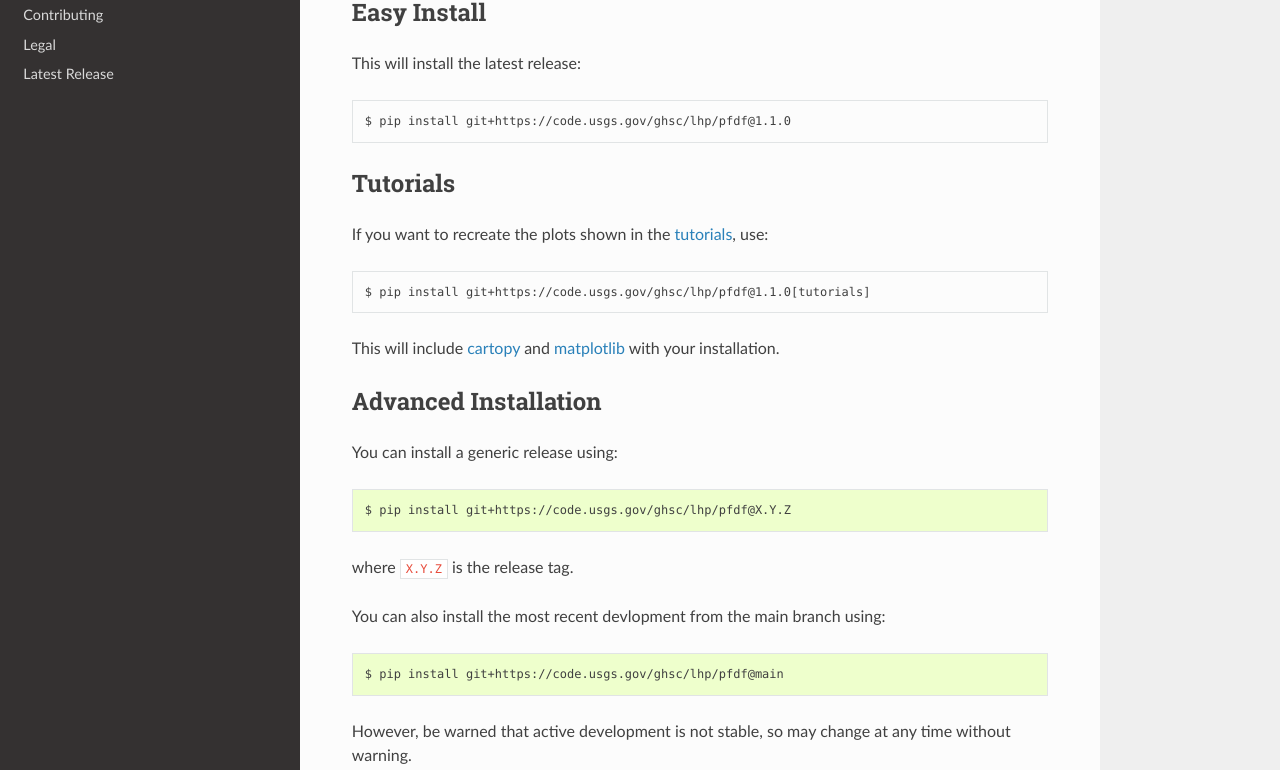
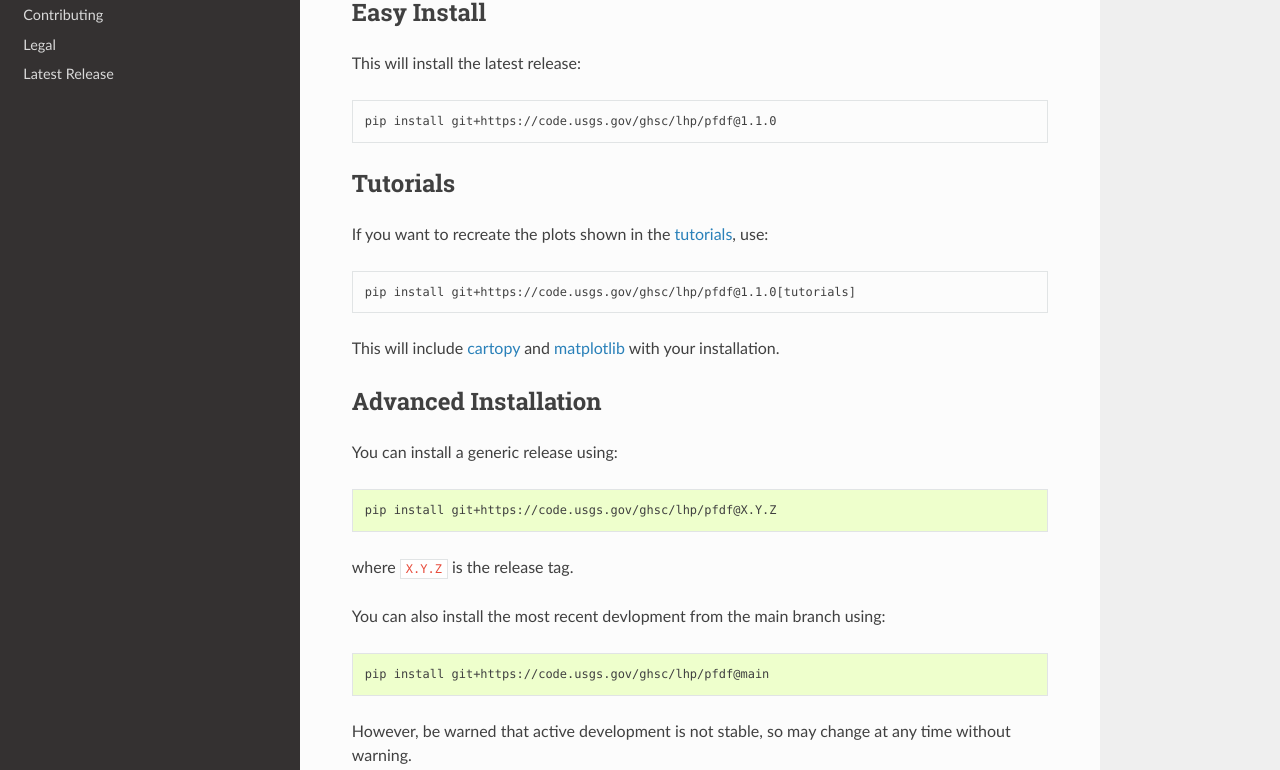
Before and after one commit to JonKing93/pfdf, a Sphinx documentation site: the page built from docs/resources/installation.rst, in a window 1280 px wide and 1347 px high. Shown: the part 390-1160 px from the top of the window. Built offline with Sphinx 7.4.7 and the Read the Docs theme 2.0.0, drawn with Linux system fonts in a browser that asks for light colours.

```diff
--- a/docs/index.rst
+++ b/docs/index.rst
@@ -31,7 +31,7 @@ You can install the latest release using:
 
 .. parsed-literal::
 
-    $ pip install git+https://code.usgs.gov/ghsc/lhp/pfdf@\ |release|\
+    pip install git+https://code.usgs.gov/ghsc/lhp/pfdf@\ |release|\
 
 See also the :doc:`installation page <resources/installation>` for additional options, or the :ref:`developer instructions <dev-install>` if you plan on developing pfdf.
 
--- a/docs/resources/installation.rst
+++ b/docs/resources/installation.rst
@@ -14,7 +14,7 @@ This will install the latest release:
 
 .. parsed-literal::
 
-    $ pip install git+https://code.usgs.gov/ghsc/lhp/pfdf@\ |release|\
+    pip install git+https://code.usgs.gov/ghsc/lhp/pfdf@\ |release|\
 
 
 .. _tutorial-install:
@@ -25,7 +25,7 @@ If you want to recreate the plots shown in the :doc:`tutorials </tutorials/index
 
 .. parsed-literal::
 
-    $ pip install git+https://code.usgs.gov/ghsc/lhp/pfdf@\ |release|\[tutorials]
+    pip install git+https://code.usgs.gov/ghsc/lhp/pfdf@\ |release|\[tutorials]
 
 This will include `cartopy <https://scitools.org.uk/cartopy/docs/latest/>`_ and `matplotlib <https://matplotlib.org/>`_ with your installation.
 
@@ -39,12 +39,12 @@ Advanced Installation
 
 You can install a generic release using::
 
-    $ pip install git+https://code.usgs.gov/ghsc/lhp/pfdf@X.Y.Z
+    pip install git+https://code.usgs.gov/ghsc/lhp/pfdf@X.Y.Z
 
 where ``X.Y.Z`` is the release tag.
 
 You can also install the most recent devlopment from the main branch using::
 
-    $ pip install git+https://code.usgs.gov/ghsc/lhp/pfdf@main
+    pip install git+https://code.usgs.gov/ghsc/lhp/pfdf@main
 
 However, be warned that active development is not stable, so may change at any time without warning.
```
